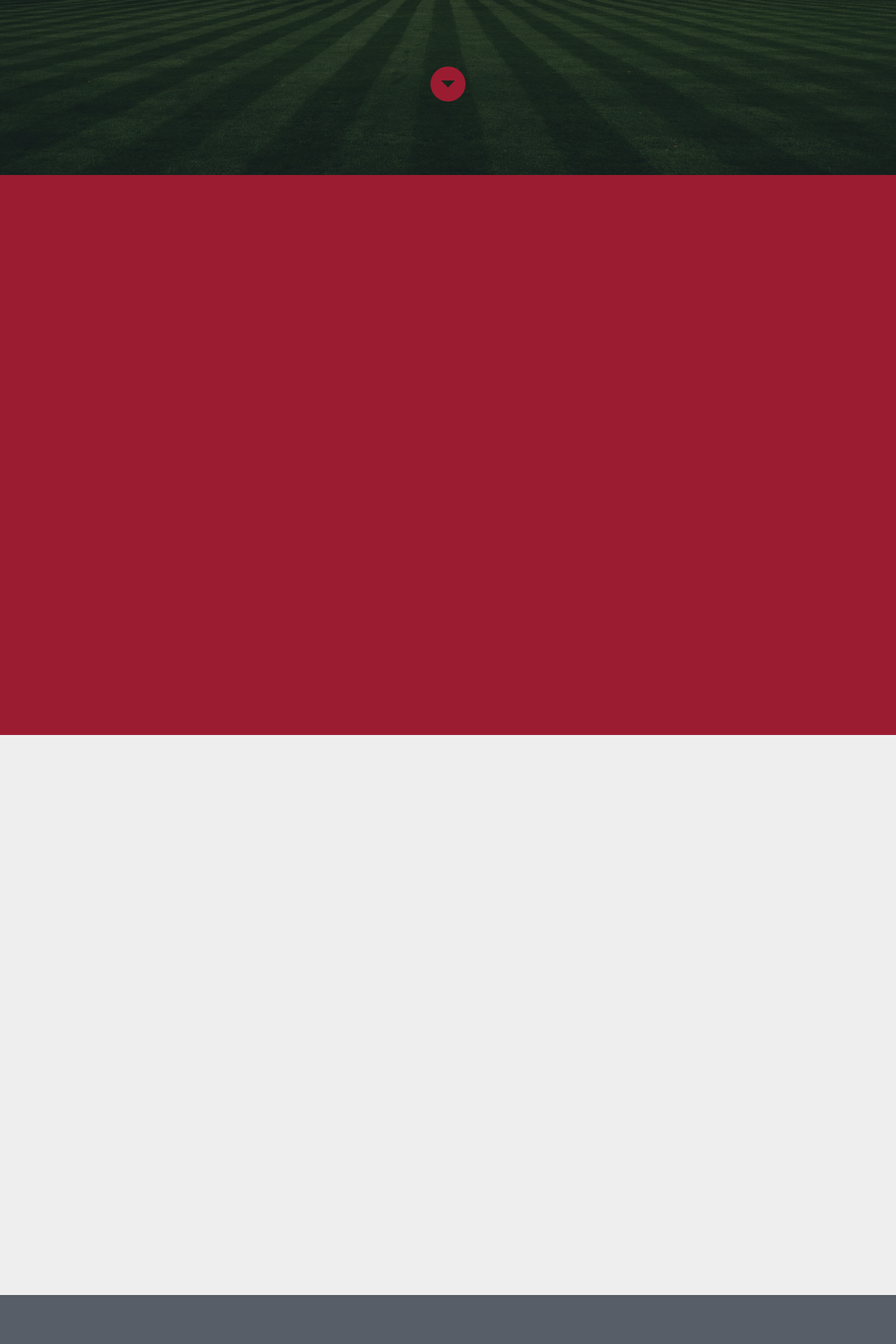
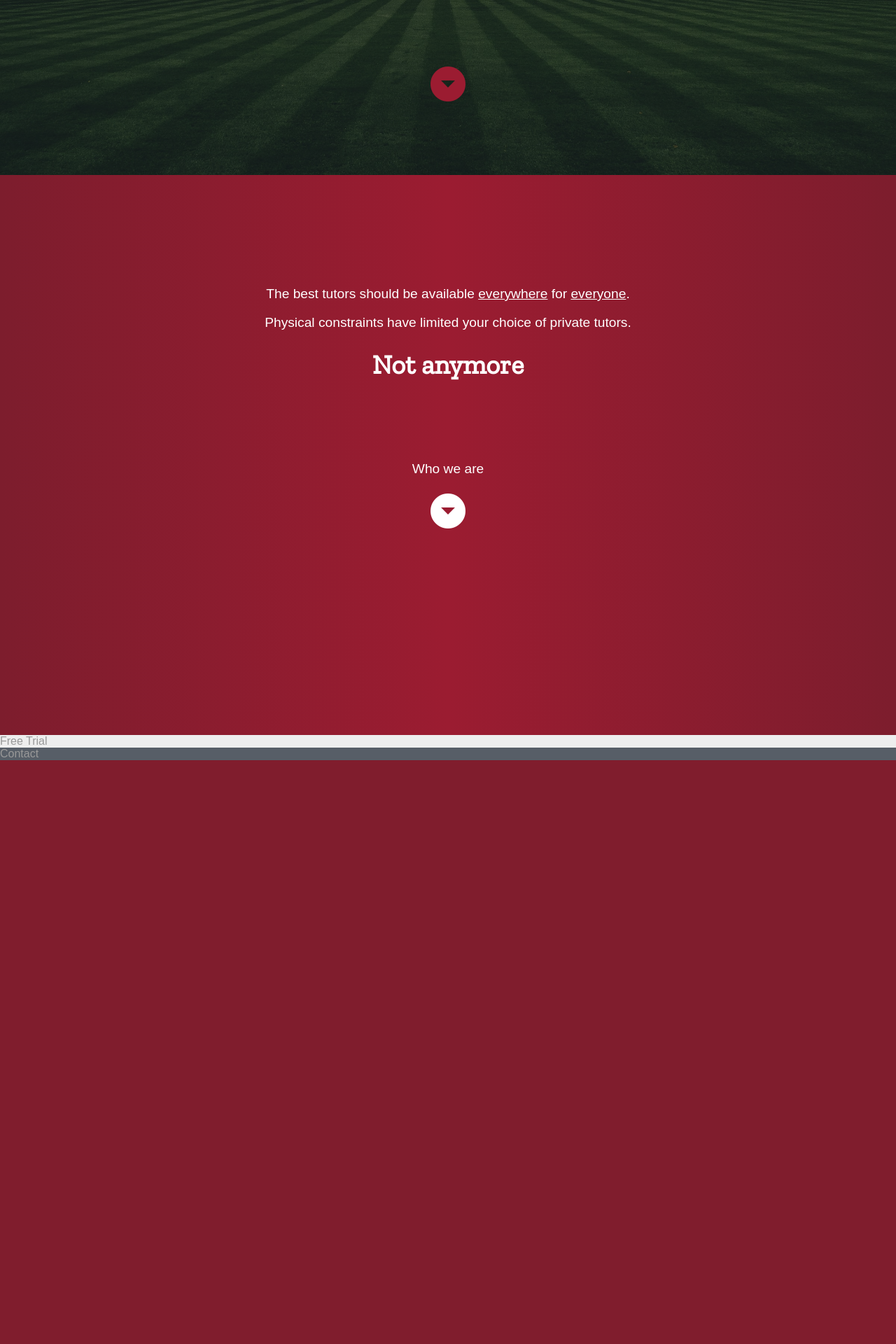
Before and after one commit to Pi-31415/EdTech, a PHP site: page / in a window 1280 px wide. Shown: the part 620-2540 px from the top of the page at 70% size. After the commit the page ends 1706 px from the top, so only its background shows below. Run offline with PHP 8.4, Linux system fonts and the light colour scheme; some web fonts are replaced.

Commit message:
component 2 completed

```diff
--- a/css/style.css
+++ b/css/style.css
@@ -16,6 +16,7 @@ h1, h2, h3 {
 
 a:hover {
   text-decoration: underline;
+  cursor: pointer;
 }
 
 .right {
@@ -29,6 +30,12 @@ a:hover {
   height: 80vh;
   padding-left: 15px;
   padding-right: 15px;
+  margin-left: auto;
+  margin-right: auto;
+}
+
+.splitter {
+  height: 70px;
 }
 
 .material-icons.primary {
@@ -148,38 +155,36 @@ a:hover {
 }
 
 #component-tagline {
-  background-color: #9b1c31;
+  background: linear-gradient(-90deg, #7d1d2d, #9b1c31, #7d1d2d);
+  color: #ffffff;
+  font-size: 1.2em;
   height: 100vh;
   width: 100vw;
+  text-align: center;
 }
 
 #component-about {
   background-color: #eeeeee;
-  height: 100vh;
   width: 100vw;
 }
 
 #component-how {
   background-color: #575e67;
-  height: 100vh;
   width: 100vw;
 }
 
 #component-tutorials {
   background-color: #9b1c31;
-  height: 100vh;
   width: 100vw;
 }
 
 #component-refund {
   background-color: #575e67;
-  height: 100vh;
   width: 100vw;
 }
 
 #component-freetrial {
   background-color: #eeeeee;
-  height: 100vh;
   width: 100vw;
 }
 
--- a/css/style.sass
+++ b/css/style.sass
@@ -9,6 +9,7 @@ $background-white:#eeeeee
 $text-dark: #333333
 $text-color: #999999
 $text-white: #ffffff
+$navbar-height: 70px
 
 body
 	margin:0
@@ -26,6 +27,7 @@ h1, h2, h3
 
 a:hover
 	text-decoration: underline
+	cursor: pointer
 
 .right
 	text-align: right
@@ -37,6 +39,12 @@ a:hover
 	height: 80vh
 	padding-left:15px
 	padding-right:15px
+	margin-left: auto
+	margin-right: auto
+
+//splitter class is a spacer, not to interfere with nav bar for other components at the bottom
+.splitter
+	height: $navbar-height
 
 //Styling for material icons
 .material-icons.primary
@@ -69,7 +77,7 @@ a:hover
 //Style for sticky navagation bar
 .navbar
 	width: 100vw
-	height: 70px
+	height: $navbar-height
 	display: flex
 	align-items: center
 	justify-content: space-around
@@ -81,7 +89,7 @@ a:hover
 	top: 0
 
 .content
-	padding-top: 70px
+	padding-top: $navbar-height
 	background-color: $primary-color
 
 //The styles of components are arranged in the same order as in the HTML file
@@ -141,33 +149,31 @@ a:hover
 	display: none
 
 #component-tagline
-	background-color: $primary-color
+	background: linear-gradient(-90deg,$primary-gradient,$primary-color,$primary-gradient)
+	color: $text-white
+	font-size: 1.2em
 	height:100vh
 	width:100vw
+	text-align: center
 
 #component-about
 	background-color: $background-white
-	height:100vh
 	width:100vw
 
 #component-how
 	background-color: $secondary-color
-	height:100vh
 	width:100vw
 
 #component-tutorials
 	background-color: $primary-color
-	height:100vh
 	width:100vw
 
 #component-refund
 	background-color: $secondary-color
-	height:100vh
 	width:100vw
 
 #component-freetrial
 	background-color: $background-white
-	height:100vh
 	width:100vw
 
 #component-contact
--- a/index.html
+++ b/index.html
@@ -61,6 +61,20 @@
 			</div>
 		</div>
 		<div id="component-tagline">
+			<div class='splitter'></div>
+			<div class='splitter'></div>
+			<p>The best tutors should be available <u>everywhere</u> for <u>everyone</u>.</p>
+			<p>Physical constraints have limited your choice of private tutors.</p>
+			<h1>Not anymore</h1>
+			<div class='splitter'></div>
+			<div>
+				<p>Who we are</p>
+				<a href="#" onclick="jumpto('#component-about')">
+					<span class="material-icons white big">
+						arrow_drop_down_circle
+					</span>
+				</a>
+			</div>
 		</div>
 		<div id="component-about">
 		</div>
--- a/js/app.js
+++ b/js/app.js
@@ -17,6 +17,7 @@ $(document).ready(function () {
 		$(".component-loginbox").addClass("active");
 		//hides navbar for a while
 		$(".navbar").hide();
+		$(".content").hide();
 	});
 
 
@@ -24,6 +25,7 @@ $(document).ready(function () {
 	$('#loginbox-close').click(function () {
 		$(".component-loginbox").removeClass("active");
 		$(".navbar").show();
+		$(".content").show();
 	});
 
 
```
Also changed, not shown: 1 other file.
